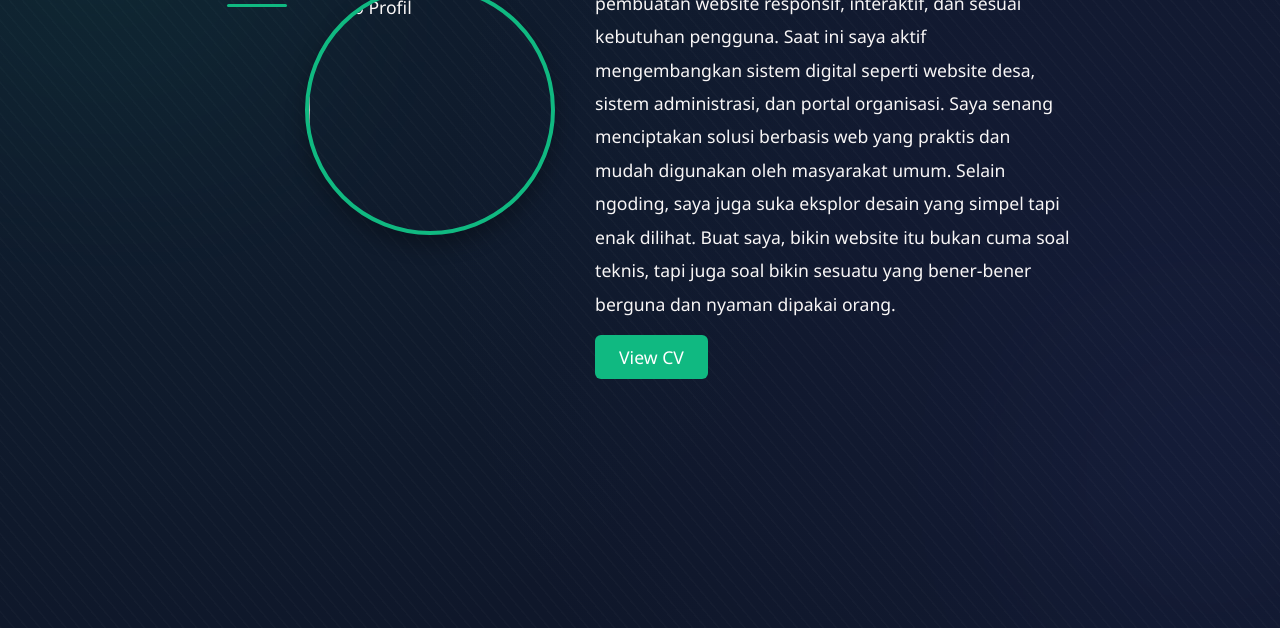
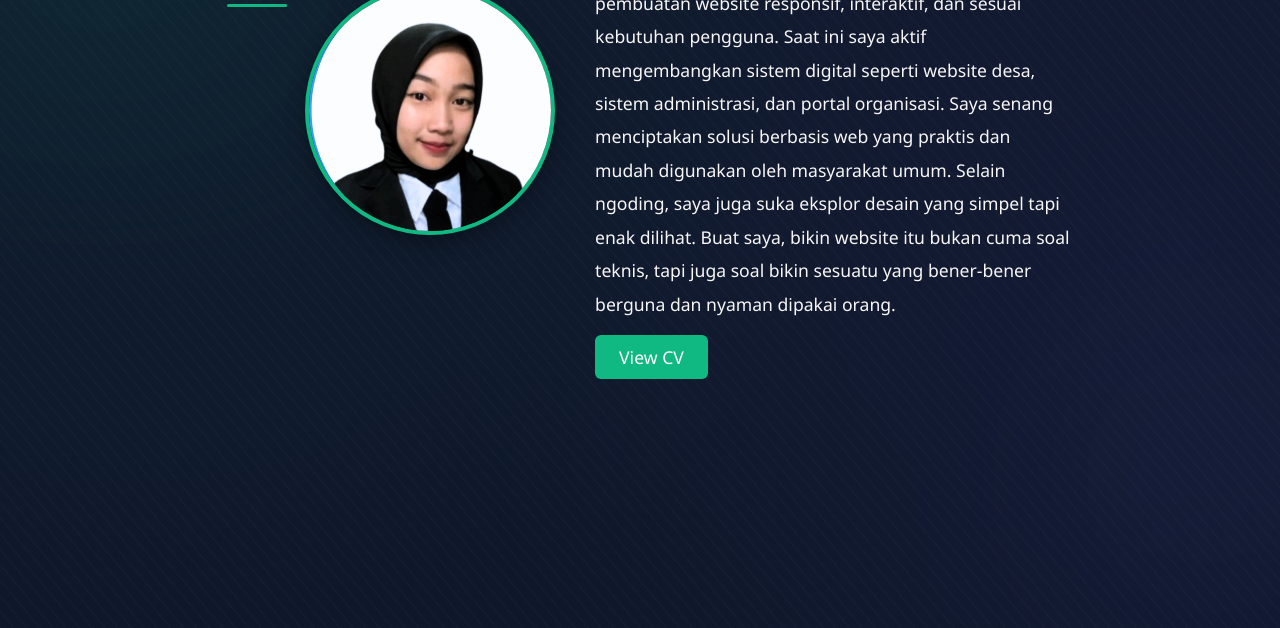
Before and after one commit to zahryachieve/zahryportofolio, a plain HTML site: page about.html in a window 1280 px wide. Shown: the part 172-800 px from the top of the page. Drawn offline with Linux system fonts and the light colour scheme.

Commit message:
"new update"

```diff
--- a/about.html
+++ b/about.html
@@ -3,7 +3,7 @@
       <link rel="stylesheet" href="style.css">
   <div class="about-container">
     <div class="about-img">
-      <img src="images/foto Profil.jpg" alt="Foto Profil">
+      <img src="images/foto_Profil.jpg" alt="Foto Profil">
     </div>
     <div class="about-text">
       <h2>Tentang Saya</h2>
```
